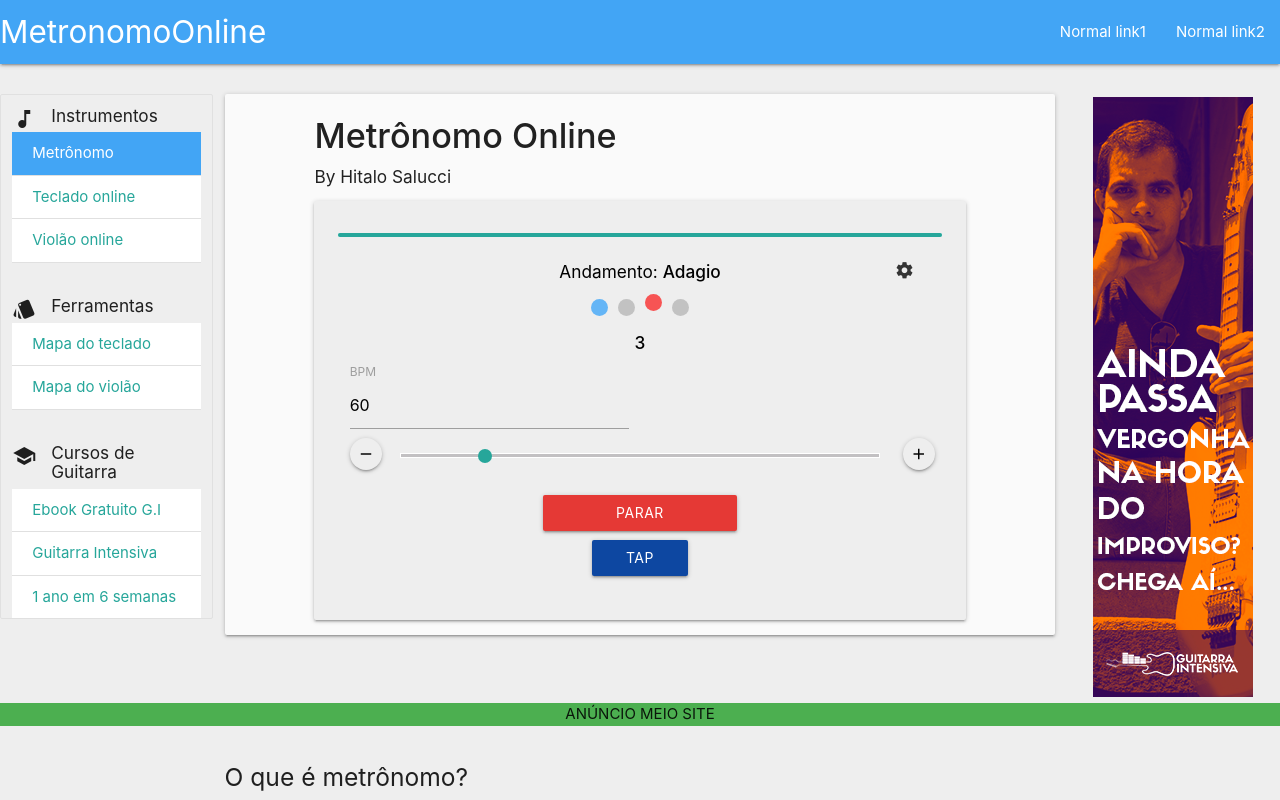
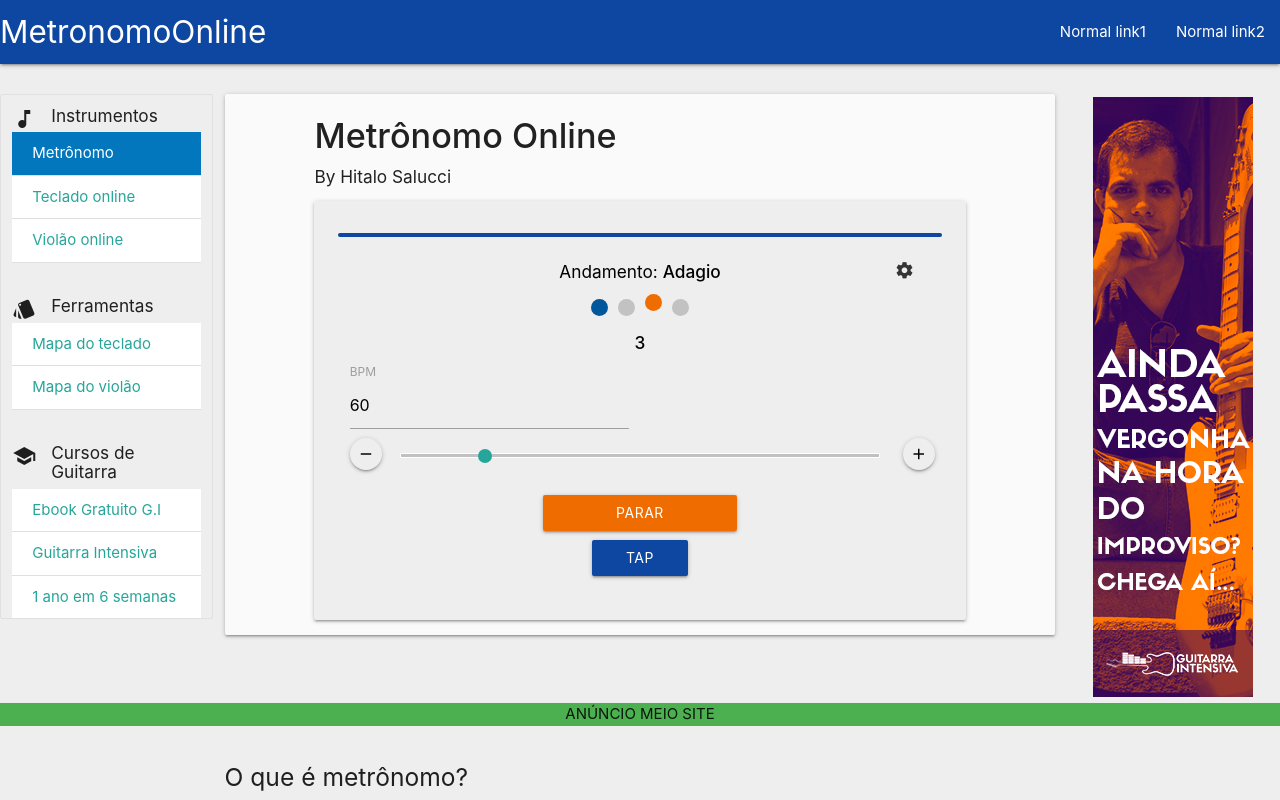
Before and after one commit to hitalosalucci/metronomoonline, a plain HTML site: page index.html in a window 1280 px wide. Both pictures are taken after a click on the button "INICIAR". Shown: the top 800 px of the page. Drawn offline with nearby package versions, Linux system fonts and the light colour scheme.

Commit message:
Mudança nas cores primaria e secundaria para Azul escuro e laranja

```diff
--- a/css/estilo.css
+++ b/css/estilo.css
@@ -43,7 +43,7 @@ body{
   .dot-active{
 	height: 17px;
 	width: 17px;
-	background-color: #64b5f6 ;
+	background-color: #01579b ;
 	border-radius: 50%;
 	display: inline-block;
   }
--- a/index.html
+++ b/index.html
@@ -61,7 +61,7 @@
 	</nav> -->
 
 	<div class="navbar-fixed">
-		<nav class="blue lighten-1">
+		<nav class="blue darken-4">
 			<div class="nav-wrapper">
 				<a href="https://www.metronomoonline.ml" class="brand-logo"><span> </span><span class="truncate"> MetronomoOnline</span></a>
 				<a href="#" data-activates="mobile-demo" class="button-collapse hide-on-large-only"><i class="material-icons">menu</i></a>
@@ -101,7 +101,7 @@
 			<br>
 			<div class="col l2 m2 hide-on-med-and-down collection" id="menu-lateral">
 				<span class="collection-header"><h6><i class="material-icons left">music_note</i>Instrumentos</h6></span>
-				<a href="" class="collection-item active blue lighten-1" title="O melhor e mais completo metrônomo online da internet"><span class="white-text">Metrônomo</span></a>
+				<a href="" class="collection-item active light-blue darken-3" title="O melhor e mais completo metrônomo online da internet"><span class="white-text">Metrônomo</span></a>
 				<a href="" class="collection-item" title="Toque teclado online">Teclado online</a>
 				<a href="" class="collection-item" title="Toque violão Online">Violão online</a>
 				<br>
@@ -134,7 +134,7 @@
 							<div class="card-content white-text">
 
 								<div class="progress">
-									<div class="determinate" style="width: 100%"></div>
+									<div class="determinate blue darken-4" style="width: 100%"></div>
 								</div>
 
 								<span class="center-align col s8 offset-s2"><h6><span class="black-text" id="andamento_titulo">Andamento: <strong>Adagio</strong></span></h6></span>
--- a/js/audio.js
+++ b/js/audio.js
@@ -140,7 +140,7 @@ function iniciar(){
 
 		$(".dot").eq(tick_contar-1).css({
 		transform: "translateY(-5px)",
-		background: "#F75454"
+		background: "#ef6c00"
 		});
 }
 
@@ -380,7 +380,7 @@ function parar(){
 
 		$(".dot-active").css({
 			transform: "translateY(0px)",
-			background: "#64b5f6"
+			background: "#01579b"
 		});
 
 }
@@ -394,7 +394,8 @@ tocar.addEventListener('click', function(){
 		tocar.innerHTML = 'Iniciar';
 		numero_tempo.innerHTML = "<strong>--</strong>";
 
-    	tocar.classList.remove('red');
+		tocar.classList.remove('orange');
+		tocar.classList.remove('darken-3');
     	tocar.classList.add('green');
 
     }else{
@@ -412,7 +413,8 @@ tocar.addEventListener('click', function(){
 		tempo_divisao = setInterval(iniciar_divisao, (60*1000)/currentBpm/qnt_divisao_sel_valor);
 
     	tocar.classList.remove('green');
-    	tocar.classList.add('red');
+		tocar.classList.add('orange');
+		tocar.classList.add('darken-3');
     }
     //zera os parametros de novo
     tocando_agr = !tocando_agr
```
